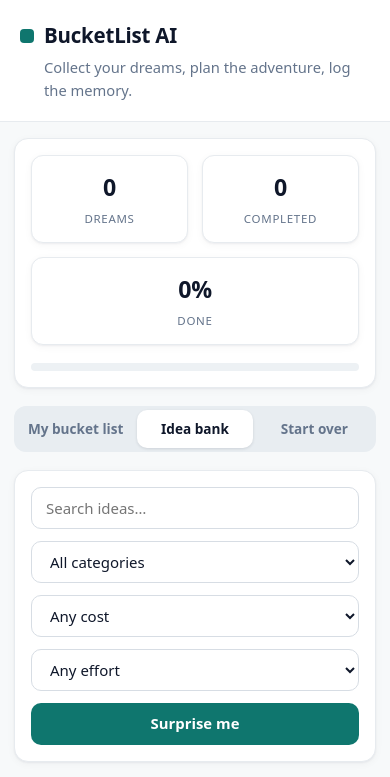
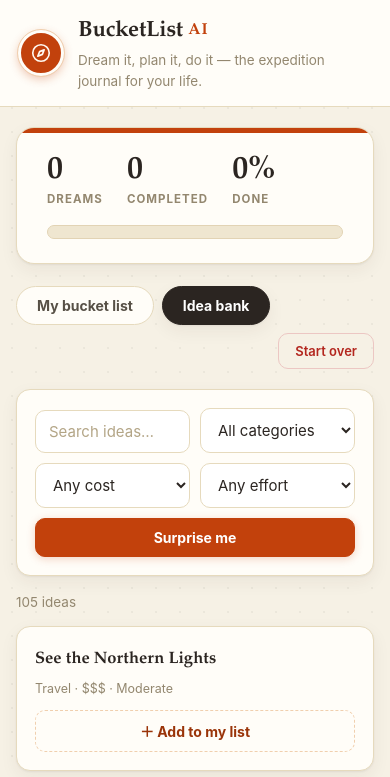
Before and after one commit to alexwboles/bucketlist-ai, a plain HTML site: page index.html in a window 390 px wide. Both pictures are taken after a click on the button "Idea bank". Shown: the top 777 px of the page. Drawn offline with Linux system fonts and the light colour scheme.

Commit message:
Redesign: 'The Expedition Journal' — cream paper + terracotta identity, serif expedition progress header, journey-rail dream sections, lined memory-log entries, postcard idea bank; strip emoji from category/state labels

```diff
--- a/css/style.css
+++ b/css/style.css
@@ -1,235 +1,224 @@
-/* BucketList AI — premium light theme. White cards, subtle borders, soft shadows,
-   one teal accent used sparingly, refined system typography. */
+/* BucketList AI — "The Expedition Journal". Warm cream paper, ink-brown type,
+   one terracotta accent. Serif voice for dreams, clean sans for controls. */
+
 :root {
-  --bg: #f7f9fa;
-  --card: #ffffff;
-  --ink: #0f172a;
-  --muted: #64748b;
-  --faint: #94a3b8;
-  --line: #e7ebef;
-  --accent: #0f766e;
-  --accent-ink: #115e59;
-  --accent-tint: #effaf8;
+  --paper: #f6f1e5;
+  --card: #fffdf8;
+  --ink: #2b2521;
+  --ink-soft: #575046;
+  --muted: #93876f;
+  --accent: #c2410c;
+  --accent-deep: #9a3409;
+  --accent-soft: #fbeadd;
+  --accent-line: #f0cfae;
+  --sand: #efe6d0;
+  --sand-deep: #e2d3b4;
+  --border: #e6dabd;
+  --seal: #166534;
+  --danger: #b3261e;
   --radius: 14px;
-  --shadow: 0 1px 2px rgba(15, 23, 42, 0.05), 0 2px 8px rgba(15, 23, 42, 0.04);
+  --shadow: 0 1px 2px rgba(43, 37, 33, .06), 0 6px 18px rgba(43, 37, 33, .06);
+  --ring: 0 0 0 3px rgba(194, 65, 12, .16);
+  --serif: "Iowan Old Style", "Palatino Linotype", Palatino, Georgia, "Times New Roman", serif;
+  --sans: "Avenir Next", -apple-system, BlinkMacSystemFont, "Segoe UI", Inter, Roboto, Helvetica, Arial, sans-serif;
 }
+
 * { box-sizing: border-box; }
-html { -webkit-text-size-adjust: 100%; }
 body {
   margin: 0;
-  font-family: system-ui, -apple-system, "Segoe UI", Roboto, "Helvetica Neue", Arial, sans-serif;
-  background: var(--bg);
+  font-family: var(--sans);
+  font-size: 16px; line-height: 1.55;
   color: var(--ink);
-  line-height: 1.55;
-  font-size: 15px;
+  background: var(--paper);
+  background-image: radial-gradient(rgba(43, 37, 33, .05) 1px, transparent 1px);
+  background-size: 24px 24px;
+  -webkit-font-smoothing: antialiased;
 }
 
-/* ---------- top bar ---------- */
+/* ---------- masthead ---------- */
 .topbar {
   background: var(--card);
-  border-bottom: 1px solid var(--line);
-  padding: 20px;
+  border-bottom: 1px solid var(--border);
+  position: sticky; top: 0; z-index: 20;
 }
-.topbar-inner { max-width: 1000px; margin: 0 auto; }
-.brand {
-  font-size: 1.28rem;
-  font-weight: 750;
-  letter-spacing: -0.01em;
-  display: flex;
-  align-items: center;
-  gap: 10px;
-  margin: 0;
+.topbar-inner {
+  max-width: 1120px; margin: 0 auto; padding: 16px 26px;
+  display: flex; align-items: center; gap: 16px;
 }
-.brand::before {
-  content: "";
-  width: 14px; height: 14px;
-  border-radius: 4px;
-  background: var(--accent);
+.brand { display: flex; align-items: center; gap: 14px; margin-right: auto; }
+.brand-mark {
+  width: 46px; height: 46px; border-radius: 50%;
+  background: var(--accent); color: #fff8f0;
+  display: inline-flex; align-items: center; justify-content: center;
+  box-shadow: 0 3px 10px rgba(194, 65, 12, .3);
+  border: 3px solid #fffdf8; outline: 1px solid var(--accent-line);
   flex: none;
 }
-.tagline { color: var(--muted); margin: 4px 0 0 24px; font-size: 0.92rem; }
+.brand h1 {
+  margin: 0; font-family: var(--serif); font-size: 26px; font-weight: 700;
+  letter-spacing: -0.01em;
+}
+.brand h1 em { font-style: normal; color: var(--accent); font-size: 0.72em; vertical-align: 2px; letter-spacing: .06em; }
+.tagline { margin: 2px 0 0; color: var(--muted); font-size: 13.5px; }
+.local-badge {
+  font-size: 12px; font-weight: 700; letter-spacing: .05em; text-transform: uppercase;
+  color: var(--accent-deep); background: var(--accent-soft);
+  border: 1px solid var(--accent-line); border-radius: 999px; padding: 7px 14px;
+  white-space: nowrap;
+}
 
-/* ---------- layout ---------- */
-.wrap { max-width: 1000px; margin: 0 auto; padding: 24px 20px 72px; }
+.wrap { max-width: 1120px; margin: 0 auto; padding: 28px 26px 60px; }
+
+/* ---------- expedition progress ---------- */
+.expedition {
+  background: var(--card);
+  border: 1px solid var(--border);
+  border-radius: 18px;
+  box-shadow: var(--shadow);
+  padding: 26px 30px 24px;
+  margin-bottom: 22px;
+  position: relative; overflow: hidden;
+}
+.expedition::before {
+  content: ""; position: absolute; inset: 0 0 auto 0; height: 5px;
+  background: var(--accent);
+}
+.hero-stats { display: flex; gap: 38px; flex-wrap: wrap; margin-bottom: 16px; }
+.stat { display: flex; flex-direction: column; }
+.stat-num {
+  font-family: var(--serif); font-size: 40px; font-weight: 700;
+  letter-spacing: -0.02em; line-height: 1.1; font-variant-numeric: tabular-nums;
+}
+.stat-lbl { font-size: 11.5px; font-weight: 700; text-transform: uppercase; letter-spacing: .09em; color: var(--muted); margin-top: 2px; }
+.progress {
+  height: 14px; border-radius: 999px; background: var(--sand);
+  border: 1px solid var(--sand-deep); overflow: hidden; position: relative;
+}
+.progress-fill {
+  height: 100%; border-radius: 999px; background: var(--accent);
+  transition: width .8s cubic-bezier(.22, 1, .36, 1);
+  position: relative;
+}
+.progress-fill::after {
+  content: ""; position: absolute; right: 3px; top: 3px; bottom: 3px; width: 8px;
+  border-radius: 999px; background: rgba(255, 255, 255, .45);
+}
+
+/* ---------- tabs ---------- */
+.tabs { display: flex; gap: 8px; margin: 0 0 20px; flex-wrap: wrap; align-items: center; }
+.tabs > button[data-tab] {
+  border: 1px solid var(--border); background: var(--card);
+  padding: 10px 20px; border-radius: 999px; cursor: pointer;
+  font-size: 14px; font-weight: 650; color: var(--ink-soft); font-family: var(--sans);
+  transition: background .15s, color .15s, border-color .15s, box-shadow .15s;
+}
+.tabs > button[data-tab]:hover { border-color: var(--sand-deep); }
+.tabs > button[data-tab].active { background: var(--ink); border-color: var(--ink); color: #fff; box-shadow: var(--shadow); }
+.tabs > button[data-tab]:focus-visible { outline: none; box-shadow: var(--ring); }
+.tabs .right { margin-left: auto; }
+
+/* ---------- buttons ---------- */
+button { font-family: var(--sans); }
+button:focus-visible { outline: none; box-shadow: var(--ring); }
+/* default action button (Add dream, advance, save memory, surprise, add idea) */
+#tab-mine button:not(.danger), #tab-ideas button:not(.danger) {
+  background: var(--accent); color: #fff; border: 1px solid var(--accent);
+  border-radius: 10px; padding: 10px 18px; font-size: 14px; font-weight: 650; cursor: pointer;
+  transition: background .15s, transform .1s, box-shadow .15s;
+  box-shadow: 0 2px 8px rgba(194, 65, 12, .22);
+}
+#tab-mine button:not(.danger):hover, #tab-ideas button:not(.danger):hover { background: var(--accent-deep); transform: translateY(-1px); }
+#tab-mine button:not(.danger):active, #tab-ideas button:not(.danger):active { transform: translateY(0); }
+button.danger {
+  background: transparent; color: var(--danger);
+  border: 1px solid #ecc7c3; border-radius: 10px;
+  padding: 10px 18px; font-size: 14px; font-weight: 600; cursor: pointer;
+  transition: background .15s, border-color .15s;
+}
+button.danger:hover { background: #fdecea; border-color: #dfa9a3; }
+button.danger.ghost { padding: 9px 16px; font-size: 13px; }
+[data-savemem], [data-adv] { white-space: nowrap; }
+[data-addidea] { width: 100%; margin-top: 12px; background: transparent !important; color: var(--accent-deep) !important; border: 1.5px dashed var(--accent-line) !important; box-shadow: none !important; }
+[data-addidea]:hover { background: var(--accent-soft) !important; border-color: var(--accent) !important; }
+
+/* ---------- cards & dream entries ---------- */
 .card {
-  background: var(--card);
-  border: 1px solid var(--line);
-  border-radius: var(--radius);
-  padding: 20px 22px;
-  margin-bottom: 18px;
+  background: var(--card); border: 1px solid var(--border);
+  border-radius: var(--radius); padding: 22px 24px; margin-bottom: 16px;
   box-shadow: var(--shadow);
 }
-.muted { color: var(--muted); }
-.hidden { display: none !important; }
+.dream { position: relative; overflow: hidden; transition: transform .15s, box-shadow .15s; }
+.dream:hover { transform: translateY(-1px); box-shadow: 0 2px 4px rgba(43,37,33,.06), 0 10px 24px rgba(43,37,33,.08); }
+.dream::before { content: ""; position: absolute; left: 0; top: 0; bottom: 0; width: 5px; }
+.dream.state-dreaming::before { background: repeating-linear-gradient(to bottom, var(--sand-deep) 0 6px, transparent 6px 12px); }
+.dream.state-planning::before { background: var(--accent); }
+.dream.state-done::before { background: var(--seal); }
+.dream-head { display: flex; align-items: center; gap: 8px; flex-wrap: wrap; margin-bottom: 4px; }
+.dream-head strong { font-family: var(--serif); font-size: 19px; font-weight: 700; letter-spacing: -0.01em; margin-right: 4px; }
+.pill {
+  display: inline-block; padding: 3px 11px; border-radius: 999px;
+  font-size: 11.5px; font-weight: 700; letter-spacing: .04em; text-transform: uppercase;
+  background: var(--sand); color: var(--ink-soft); border: 1px solid var(--sand-deep);
+}
+.pill.state { background: var(--accent-soft); color: var(--accent-deep); border-color: var(--accent-line); }
+.state-done .pill.state { background: #e7f2e9; color: var(--seal); border-color: #bfe0c6; }
 
-/* ---------- forms & buttons ---------- */
-input, select, button { font: inherit; }
-input[type="text"], input[type="number"], input:not([type]), select {
-  padding: 0 14px;
-  height: 42px;
-  border: 1px solid #d7dde4;
-  border-radius: 10px;
-  background: #fff;
-  color: var(--ink);
-  width: 100%;
+.memory {
+  font-family: var(--serif); font-style: italic; font-size: 16.5px; line-height: 1.9;
+  color: var(--ink-soft);
+  background: repeating-linear-gradient(to bottom, transparent 0 30px, rgba(194, 65, 12, .09) 30px 31px);
+  border-left: 3px solid var(--accent-line);
+  padding: 2px 0 2px 16px; margin: 12px 0;
+}
+.row { display: flex; gap: 10px; flex-wrap: wrap; align-items: center; margin-top: 12px; }
+.row input { flex: 1; min-width: 200px; }
+
+/* section dividers: the journey rail */
+#tab-mine h3 {
+  font-family: var(--serif); font-size: 17px; font-weight: 700; color: var(--ink);
+  display: flex; align-items: center; gap: 12px; margin: 26px 0 14px;
+}
+#tab-mine h3::after { content: ""; flex: 1; border-top: 2px dotted var(--sand-deep); }
+
+/* ---------- forms ---------- */
+.form-grid {
+  display: grid; grid-template-columns: 2fr 1fr 1fr 1fr auto; gap: 10px; align-items: end;
+}
+input, select, textarea {
+  width: 100%; padding: 11px 13px;
+  border: 1px solid var(--border); border-radius: 10px;
+  font-size: 15px; background: #fff; color: var(--ink); font-family: var(--sans);
   transition: border-color .15s, box-shadow .15s;
 }
-input:focus, select:focus {
-  outline: none;
-  border-color: var(--accent);
-  box-shadow: 0 0 0 3px rgba(15, 118, 110, 0.14);
+input::placeholder { color: #b3a586; }
+input:focus, select:focus, textarea:focus { outline: none; border-color: var(--accent); box-shadow: var(--ring); }
+
+/* ---------- idea bank postcards ---------- */
+.ideagrid { display: grid; grid-template-columns: repeat(auto-fill, minmax(250px, 1fr)); gap: 14px; margin-top: 6px; }
+.idea { display: flex; flex-direction: column; margin-bottom: 0; }
+.idea strong { font-family: var(--serif); font-size: 16.5px; }
+.idea .muted { margin: 6px 0 0; }
+
+/* ---------- misc ---------- */
+.muted { color: var(--muted); font-size: 13.5px; }
+.small { font-size: 12.5px; }
+.hidden { display: none; }
+.foot { text-align: center; color: var(--muted); font-size: 13px; margin-top: 36px; padding-top: 20px; border-top: 1px solid var(--border); }
+
+@media (max-width: 760px) {
+  .topbar-inner { padding: 14px 18px; }
+  .brand h1 { font-size: 22px; }
+  .local-badge { display: none; }
+  .wrap { padding: 20px 16px 44px; }
+  .form-grid { grid-template-columns: 1fr 1fr; }
+  .form-grid #dreamTitle { grid-column: 1 / -1; }
+  .form-grid button { grid-column: 1 / -1; }
+  .hero-stats { gap: 24px; }
+  .stat-num { font-size: 32px; }
+  .card { padding: 18px; }
+  .row input { min-width: 0; }
 }
-button {
-  height: 42px;
-  padding: 0 18px;
-  border-radius: 10px;
-  border: 1px solid transparent;
-  background: var(--accent);
-  color: #fff;
-  cursor: pointer;
-  font-weight: 600;
-  font-size: 0.93rem;
-  transition: filter .15s, transform .05s;
-  white-space: nowrap;
+
+@media (prefers-reduced-motion: reduce) {
+  *, *::before, *::after { animation: none !important; transition: none !important; }
 }
-button:hover { filter: brightness(1.08); }
-button:active { transform: translateY(1px); }
-button.danger { background: #fff; color: #b91c1c; border-color: #f0caca; }
-button.ghost { background: transparent; }
-button:focus-visible { outline: none; box-shadow: 0 0 0 3px rgba(15, 118, 110, 0.28); }
-
-/* ---------- segmented tabs ---------- */
-.tabs {
-  display: flex;
-  gap: 4px;
-  margin-bottom: 18px;
-  background: #e8edf1;
-  border-radius: 12px;
-  padding: 4px;
-  width: fit-content;
-  max-width: 100%;
-  overflow-x: auto;
-}
-.tabs button {
-  background: transparent;
-  color: var(--muted);
-  border: none;
-  height: 38px;
-  box-shadow: none;
-}
-.tabs button.active {
-  background: #fff;
-  color: var(--ink);
-  box-shadow: 0 1px 3px rgba(15, 23, 42, 0.12);
-}
-.tabs button:hover { filter: none; color: var(--ink); }
-
-/* ---------- stats ---------- */
-.hero-stats, .stats { display: flex; gap: 14px; flex-wrap: wrap; margin-bottom: 18px; }
-.stat {
-  flex: 1 1 140px;
-  background: var(--card);
-  border: 1px solid var(--line);
-  border-radius: 12px;
-  padding: 14px 12px;
-  text-align: center;
-  box-shadow: var(--shadow);
-}
-.stat-num { display: block; font-size: 1.45rem; font-weight: 750; letter-spacing: -0.01em; }
-.stat-lbl {
-  display: block;
-  font-size: 0.72rem;
-  color: var(--muted);
-  text-transform: uppercase;
-  letter-spacing: 0.06em;
-  margin-top: 4px;
-}
-.progress { height: 8px; background: #edf1f4; border-radius: 6px; overflow: hidden; }
-.progress-fill { height: 100%; background: var(--accent); border-radius: 6px; transition: width .3s ease; }
-
-/* ---------- forms ---------- */
-.form-grid { display: grid; grid-template-columns: repeat(auto-fit, minmax(160px, 1fr)); gap: 12px; align-items: end; }
-.form-grid button { width: 100%; }
-.filters { display: flex; gap: 12px; flex-wrap: wrap; align-items: end; margin-bottom: 16px; }
-.filters > div { display: flex; flex-direction: column; gap: 6px; min-width: 150px; flex: 1 1 150px; }
-.filters label {
-  font-size: 0.72rem;
-  font-weight: 700;
-  text-transform: uppercase;
-  letter-spacing: 0.06em;
-  color: var(--muted);
-}
-.filters button { align-self: end; }
-
-/* ---------- dream / idea cards ---------- */
-.list, .ideagrid { display: grid; grid-template-columns: repeat(auto-fill, minmax(280px, 1fr)); gap: 14px; }
-.dream { transition: border-color .15s; }
-.dream.done, .dream.state-done { border-color: #bfe3da; background: #fdfffe; }
-.dream-head { display: flex; gap: 8px; align-items: center; margin-bottom: 6px; flex-wrap: wrap; }
-/* ---------- pills ---------- */
-.pill {
-  font-size: 0.7rem;
-  font-weight: 700;
-  text-transform: uppercase;
-  letter-spacing: 0.05em;
-  padding: 4px 11px;
-  border-radius: 20px;
-  background: #eef2f5;
-  color: #475569;
-  border: 1px solid var(--line);
-}
-.pill.state { background: #f8fafc; color: var(--muted); }
-.statepill {
-  font-size: 0.7rem;
-  font-weight: 700;
-  text-transform: uppercase;
-  letter-spacing: 0.05em;
-  padding: 4px 11px;
-  border-radius: 20px;
-  border: 1px solid var(--line);
-  background: #f8fafc;
-  color: var(--muted);
-}
-.statepill.planning { color: #9a6a0a; background: #fef9e7; border-color: #f3e5b8; }
-.statepill.done { color: var(--accent-ink); background: var(--accent-tint); border-color: #c9e8e2; }
-.catpill {
-  font-size: 0.7rem;
-  font-weight: 700;
-  text-transform: uppercase;
-  letter-spacing: 0.05em;
-  padding: 4px 11px;
-  border-radius: 20px;
-  background: #eef2f5;
-  color: #475569;
-  border: 1px solid var(--line);
-}
-.meta { display: flex; gap: 14px; color: var(--muted); font-size: 0.85rem; margin: 6px 0 4px; }
-.memory {
-  font-style: italic;
-  color: var(--muted);
-  border-left: 3px solid var(--accent);
-  padding: 6px 12px;
-  margin: 8px 0 0;
-  font-size: 0.9rem;
-  background: #fbfcfd;
-  border-radius: 0 8px 8px 0;
-}
-.row { display: flex; gap: 8px; margin-top: 12px; flex-wrap: wrap; }
-.row button { height: 36px; padding: 0 14px; font-size: 0.85rem; }
-.row input { flex: 1 1 180px; width: auto; }
-.small { font-size: 0.85rem; }
-.right { margin-left: auto; }
-h3 { font-size: 1.02rem; font-weight: 700; letter-spacing: -0.005em; margin: 0 0 6px; }
-
-.surprise { margin-bottom: 18px; }
-.idea-desc { color: var(--muted); font-size: 0.92rem; margin: 6px 0; }
-
-.foot { text-align: center; color: var(--faint); font-size: 0.85rem; padding: 28px 20px; }
-
-@media (max-width: 640px) {
-  .wrap { padding: 16px 14px 56px; }
-  .card { padding: 16px; }
-  .tabs { width: 100%; }
-  .tabs button { flex: 1; padding: 0 8px; font-size: 0.85rem; }
-  .filters > div { flex: 1 1 130px; min-width: 130px; }
-}
--- a/index.html
+++ b/index.html
@@ -4,31 +4,45 @@
 <meta charset="utf-8">
 <meta name="viewport" content="width=device-width, initial-scale=1">
 <title>BucketList AI — dream it, plan it, do it</title>
+<meta name="description" content="Capture your bucket-list dreams, move them from dreaming to planning to done, and log the memory when you complete one. 100% local, no account.">
 <link rel="stylesheet" href="css/style.css">
 </head>
 <body>
+
 <header class="topbar">
   <div class="topbar-inner">
-    <h1 class="brand">BucketList AI</h1>
-    <p class="tagline">Collect your dreams, plan the adventure, log the memory.</p>
+    <div class="brand">
+      <span class="brand-mark" aria-hidden="true">
+        <svg width="22" height="22" viewBox="0 0 24 24" fill="none" stroke="currentColor" stroke-width="1.8" stroke-linecap="round" stroke-linejoin="round"><circle cx="12" cy="12" r="9"/><path d="M15.5 8.5l-2 5-5 2 2-5z"/></svg>
+      </span>
+      <div class="brand-text">
+        <h1>BucketList <em>AI</em></h1>
+        <p class="tagline">Dream it, plan it, do it — the expedition journal for your life.</p>
+      </div>
+    </div>
+    <div class="mast-side">
+      <span class="local-badge">100% local · no account</span>
+    </div>
   </div>
 </header>
 
 <main class="wrap">
-  <section id="dreamHead" class="card"></section>
 
-  <nav class="tabs">
+  <section id="dreamHead" class="expedition" aria-live="polite"></section>
+
+  <nav class="tabs" aria-label="Views">
     <button id="tabbtn-mine" class="active" data-tab="mine">My bucket list</button>
     <button id="tabbtn-ideas" data-tab="ideas">Idea bank</button>
-    <button id="resetAll" class="danger ghost right">Start over</button>
+    <button id="resetAll" class="btn danger ghost right">Start over</button>
   </nav>
 
   <section id="tab-mine"></section>
   <section id="tab-ideas" class="hidden"></section>
+
 </main>
 
 <footer class="foot">
-  <p>100% local — your dreams never leave this browser. No account, no API keys.</p>
+  <p>Your dreams never leave this browser. No account, no API keys, no tracking.</p>
 </footer>
 
 <script src="js/ideabank.js"></script>
--- a/js/ideabank.js
+++ b/js/ideabank.js
@@ -2,7 +2,7 @@
 /* cost/effort: 1 = low, 2 = medium, 3 = high */
 
 var IDEA_CATEGORIES = ["travel", "adventure", "learn", "give", "create"];
-var CATEGORY_LABELS = { travel: "✈️ Travel", adventure: "🧗 Adventure", learn: "📚 Learn", give: "💛 Give", create: "🎨 Create" };
+var CATEGORY_LABELS = { travel: "Travel", adventure: "Adventure", learn: "Learn", give: "Give", create: "Create" };
 
 var IDEA_BANK = [
   // TRAVEL (21)
--- a/js/logic.js
+++ b/js/logic.js
@@ -7,7 +7,7 @@
 }
 
 var STATES = ["dreaming", "planning", "done"];
-var STATE_LABELS = { dreaming: "💭 Dreaming", planning: "🗺️ Planning", done: "✅ Done" };
+var STATE_LABELS = { dreaming: "Dreaming", planning: "Planning", done: "Done" };
 
 function validCategory(cat) {
   var cats = (typeof IDEA_CATEGORIES !== "undefined") ? IDEA_CATEGORIES : ["travel", "adventure", "learn", "give", "create"];
```
Also changed, not shown: 1 other file.
